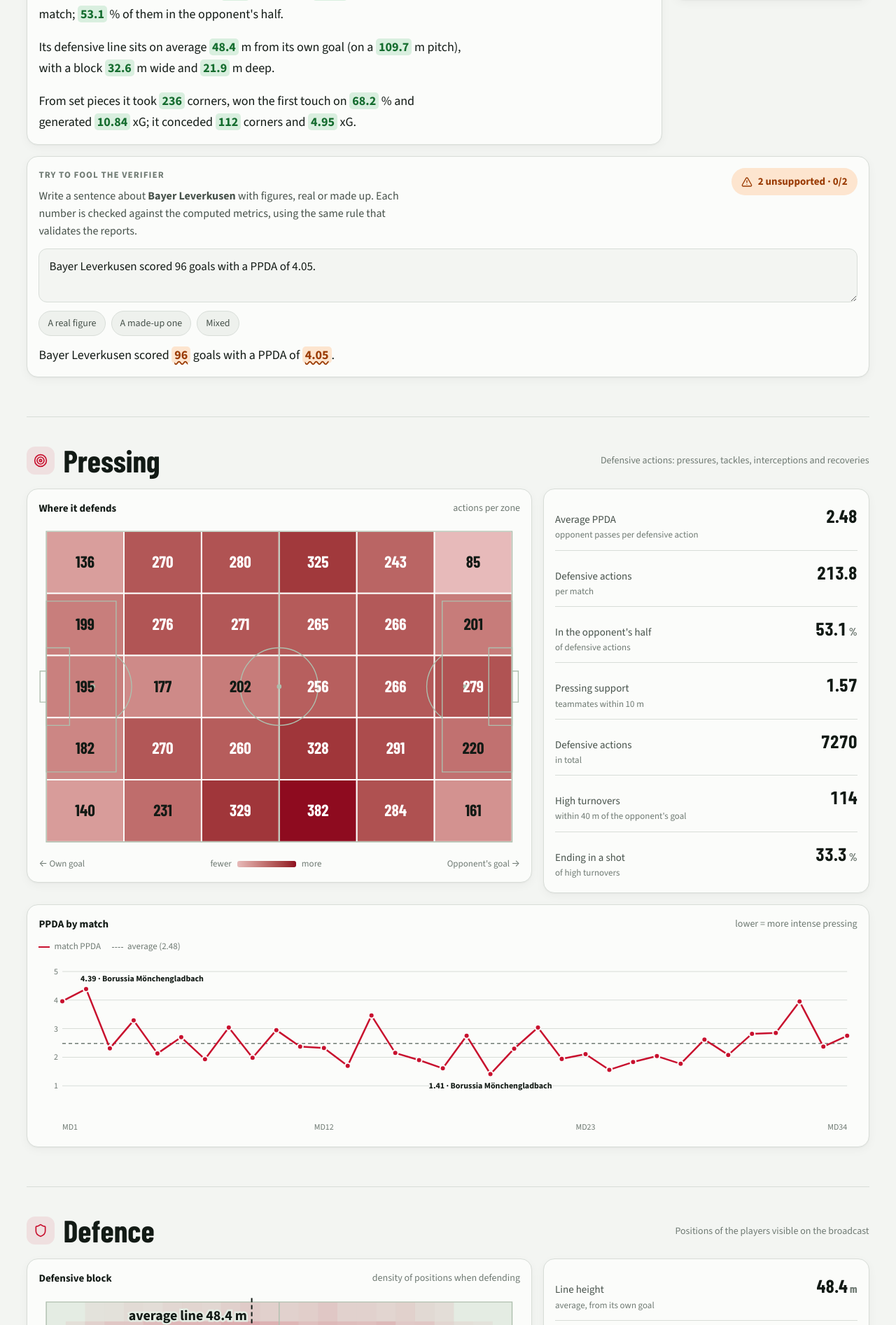
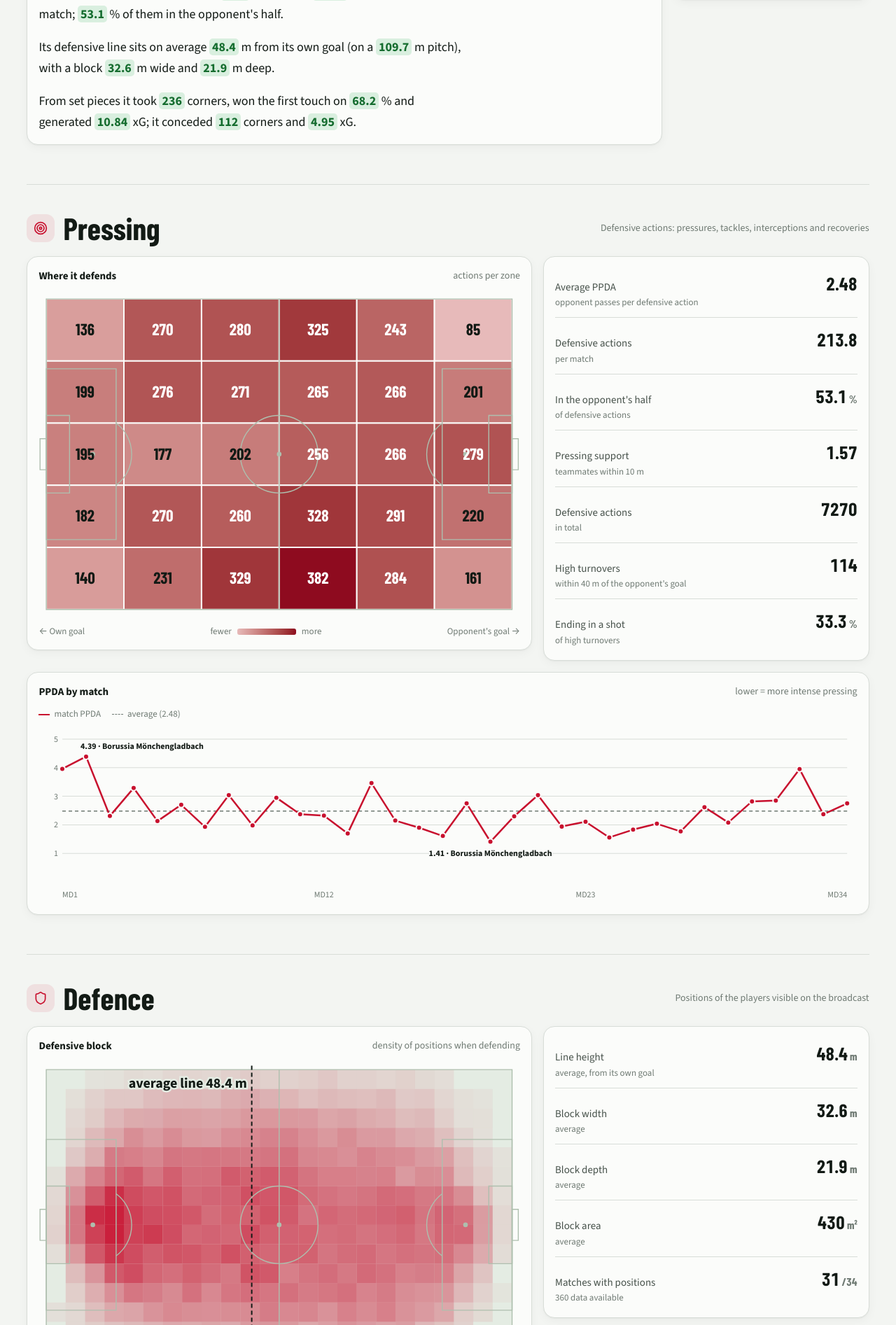
Before and after one commit to nicotimoneda/pitchiq, a FastAPI app: page / in a window 1280 px wide. Shown: the part 936-2829 px from the top of the page at 70% size. Run offline with FastAPI, Linux system fonts and the light colour scheme.

Commit message:
web: quitar el probador del verificador
Co-Authored-By: Claude Opus 5.5 <noreply@anthropic.com>

```diff
--- a/app/templates/index.html
+++ b/app/templates/index.html
@@ -429,25 +429,10 @@
     .corners-panel #zonas { margin-top: 0 !important; }
   }
   .sr-only { position: absolute; width: 1px; height: 1px; overflow: hidden; clip: rect(0 0 0 0); white-space: nowrap; }
-  .probar { margin-top: 16px; display: grid; gap: 12px; }
-  .probar-head { display: flex; justify-content: space-between; align-items: flex-start; gap: 16px; flex-wrap: wrap; }
-  .probar-intro { margin: 0; color: var(--ink-2); max-width: 70ch; }
-  .probar textarea {
     font: inherit; font-size: 17px; line-height: 1.5; color: var(--ink); background: var(--bg);
     border: 1px solid var(--rule); border-radius: 12px; padding: 12px 14px; resize: vertical; width: 100%; box-sizing: border-box;
     transition: border-color .15s ease;
   }
-  .probar textarea:hover { border-color: var(--rule-strong); }
-  .probar textarea:focus { outline: none; border-color: var(--accent); box-shadow: 0 0 0 3px var(--accent-soft); }
-  .probar-ejemplos { display: flex; flex-wrap: wrap; gap: 8px; }
-  .probar-ejemplos button { font: inherit; font-size: 14px; color: var(--ink-2); background: var(--surface-2); border: 1px solid var(--rule); border-radius: 999px; padding: 6px 12px; min-height: 36px; transition: border-color .15s ease, color .15s ease; }
-  .probar-ejemplos button:hover { border-color: var(--ink-2); color: var(--ink); }
-  .probar-out { min-height: 1.7em; }
-  .probar-out:empty::before { content: "Escribe algo con números para verificarlo."; color: var(--muted); }
-  .probar-score { display: inline-flex; align-items: center; gap: 8px; font-weight: 700; font-size: 15px; padding: 8px 14px; border-radius: 999px; background: var(--surface-2); color: var(--ink-2); white-space: nowrap; }
-  .probar-score.ok { background: var(--ok-bg); color: var(--ok); }
-  .probar-score.sin { background: var(--warn-bg); color: var(--warn); }
-  .probar-score .ico { width: 16px; height: 16px; }
   .splits-panel { margin-bottom: 16px; }
   .splits-wrap { overflow-x: auto; }
   table.splits { width: auto; min-width: min(100%, 760px); }
@@ -523,7 +508,7 @@
     }
     @page { size: A4; margin: 12mm; }
     body { font-size: 12px; -webkit-print-color-adjust: exact; print-color-adjust: exact; }
-    .topbar, .banner, .probar, #comparar, #ficha, #tip, footer, .dl-links, .hero-pitch, .splits-panel, #partidos { display: none !important; }
+    .topbar, .banner, #comparar, #ficha, #tip, footer, .dl-links, .hero-pitch, .splits-panel, #partidos { display: none !important; }
     .print-only { display: block; }
     .wrap { max-width: none; padding: 0; }
     .team-head { margin: 0; padding: 16px; box-shadow: none; }
@@ -705,19 +690,6 @@
           <a class="btn-sm" id="api-equipo" href="/api/equipos"><svg class="ico"><use href="#i-codigo"/></svg>Datos (JSON)</a>
         </div>
       </aside>
-    </div>
-    <div class="panel probar" id="probar">
-      <div class="probar-head">
-        <div>
-          <p class="report-kicker">Pon a prueba el verificador</p>
-          <p class="probar-intro">Escribe una frase sobre <b id="probar-equipo"></b> con cifras, reales o inventadas. Cada número se contrasta con las métricas calculadas, con la misma regla que valida los informes.</p>
-        </div>
-        <div class="probar-score" id="probar-score" aria-live="polite"></div>
-      </div>
-      <label for="probar-texto" class="sr-only">Frase a verificar</label>
-      <textarea id="probar-texto" rows="2" spellcheck="false"></textarea>
-      <div class="probar-ejemplos" id="probar-ejemplos" aria-label="Ejemplos"></div>
-      <div class="report-body probar-out" id="probar-out"></div>
     </div>
   </section>
 
@@ -938,12 +910,7 @@ const T_EN = {
   "Cifras sin respaldo": "Unsupported figures",
   "Cada cifra de este informe se contrasta automáticamente con las métricas calculadas a partir de los datos de los partidos. Pasa el cursor por una cifra para ver de dónde sale.":
     "Every figure in this report is automatically checked against the metrics computed from the match data. Hover over a figure to see where it comes from.",
-  "Evidencia": "Evidence", "Datos (JSON)": "Data (JSON)", "Pon a prueba el verificador": "Try to fool the verifier",
-  "Escribe una frase sobre": "Write a sentence about",
-  "con cifras, reales o inventadas. Cada número se contrasta con las métricas calculadas, con la misma regla que valida los informes.":
-    "with figures, real or made up. Each number is checked against the computed metrics, using the same rule that validates the reports.",
-  "Frase a verificar": "Sentence to verify", "Una cifra real": "A real figure", "Una inventada": "A made-up one", "Mezcla": "Mixed",
-  "Sin cifras": "No figures",
+  "Evidencia": "Evidence", "Datos (JSON)": "Data (JSON)",
   "Acciones defensivas: presiones, entradas, intercepciones y recuperaciones": "Defensive actions: pressures, tackles, interceptions and recoveries",
   "Dónde defiende": "Where it defends", "acciones por zona": "actions per zone", "← Portería propia": "← Own goal", "menos": "fewer",
   "más": "more", "Portería rival →": "Opponent's goal →", "Acciones defensivas": "Defensive actions", "por partido": "per match",
@@ -996,17 +963,17 @@ const T_EN = {
   "xG": "xG", "Dónde defendió": "Where it defended", "PPDA": "PPDA", "Ningún equipo coincide": "No team matches",
   "Cifra verificada": "Verified figure", "Sin respaldo": "Unsupported", "No coincide con ninguna métrica calculada": "Does not match any computed metric",
   "Sin PPDA calculable": "No PPDA available", "Pulsa para comparar": "Click to compare", "PPDA: ": "PPDA: ",
-  "Altura de la defensa: ": "Line height: ", "PPDA:": "PPDA:", "Altura de la defensa:": "Line height:", "Sin datos de posiciones": "No position data", "Escribe algo con números para verificarlo.": "Type something with numbers to verify it.",
+  "Altura de la defensa: ": "Line height: ", "PPDA:": "PPDA:", "Altura de la defensa:": "Line height:", "Sin datos de posiciones": "No position data",
   // atributos
   "PitchIQ, inicio": "PitchIQ, home", "Buscar equipo o competición": "Search team or competition", "Equipos": "Teams", "Secciones": "Sections",
   "Exportar a PDF": "Export to PDF", "Cambiar tema": "Change theme", "Tema": "Theme", "Resultados partido a partido": "Results match by match",
-  "Ejemplos": "Examples", "Acciones defensivas por zona del campo": "Defensive actions by pitch zone", "PPDA en cada partido": "PPDA in each match",
+  "Acciones defensivas por zona del campo": "Defensive actions by pitch zone", "PPDA en cada partido": "PPDA in each match",
   "Densidad de posiciones de los jugadores al defender y altura media de la defensa": "Density of player positions when defending and average line height",
   "Altura media de la línea defensiva en cada partido": "Average defensive line height in each match", "Destino de los córners a favor": "Where corners for ended up",
   "Equipos según intensidad de la presión y porcentaje de acciones defensivas en campo rival": "Teams by pressing intensity and share of defensive actions in the opponent's half",
   "Equipo con el que comparar": "Team to compare with", "Partido anterior": "Previous match", "Partido siguiente": "Next match", "Cerrar": "Close",
   "Acciones defensivas por zona en este partido": "Defensive actions by zone in this match", "Destino de los córners a favor en este partido": "Where corners for ended up in this match",
-  "Cambiar idioma": "Change language", "Frase a verificar ": "Sentence to verify",
+  "Cambiar idioma": "Change language",
 };
 // métricas del verificador (tooltips)
 Object.assign(T_EN, {
@@ -1044,7 +1011,6 @@ const P_EN = [
   [/^PitchIQ · datos de StatsBomb Open Data · cada cifra contrastada con las métricas calculadas · (.+)$/, "PitchIQ · StatsBomb Open Data · every figure checked against the computed metrics · $1"],
 [/^(\d+) con tiro$/, "$1 with a shot"],
   [/^(.+) concedido$/, "$1 conceded"], [/^(.+) encajados$/, "$1 conceded"],
-  [/^(\d+) sin respaldo · (.+)$/, "$1 unsupported · $2"], [/^Todo verificado · (.+)$/, "All verified · $1"],
   [/^vs (.+)$/, "vs $1"], [/^(.+) \/ (.+)$/, "$1 / $2"],
   [/^Tema: (automático|claro|oscuro)\. Pulsa para cambiar$/, (m, t) => "Theme: " + ({ automático: "automatic", claro: "light", oscuro: "dark" })[t] + ". Click to change"],
 ];
@@ -1063,7 +1029,7 @@ function tr(txt) {
 function traducirArbol(root) {
   if (!EN) return;
   const w = document.createTreeWalker(root, NodeFilter.SHOW_TEXT, {
-    acceptNode: (n) => n.parentElement.closest("script, style, #resumen, #probar-out, #informe-ia-body, #probar-texto") ? NodeFilter.FILTER_REJECT : NodeFilter.FILTER_ACCEPT,
+    acceptNode: (n) => n.parentElement.closest("script, style, #resumen, #informe-ia-body") ? NodeFilter.FILTER_REJECT : NodeFilter.FILTER_ACCEPT,
   });
   const nodos = [];
   while (w.nextNode()) nodos.push(w.currentNode);
@@ -1699,45 +1665,6 @@ function renderComparar(team) {
 }
 
 
-/* ---------- probar el verificador ---------- */
-function ejemplosProbar(team) {
-  const T = team.herramientas, R = resultados(team);
-  const inventado = (v, d) => fmt(v * 1.23 + 1, d);
-  return EN ? [
-    ["A real figure", team.nombre + " won " + R.victorias + " matches and scored " + R.goles_favor + " goals."],
-    ["A made-up one", team.nombre + " scored " + (R.goles_favor + 7) + " goals with a PPDA of " + inventado(T.presion.ppda_medio, 2) + "."],
-    ["Mixed", "It took " + T.corners_ataque.n_corners + " corners and generated " + inventado(T.corners_ataque.xg_a_favor, 2) + " xG from set pieces."],
-  ] : [
-    ["Una cifra real", team.nombre + " ganó " + R.victorias + " partidos y marcó " + R.goles_favor + " goles."],
-    ["Una inventada", team.nombre + " marcó " + (R.goles_favor + 7) + " goles con un PPDA de " + inventado(T.presion.ppda_medio, 2) + "."],
-    ["Mezcla", "Lanzó " + T.corners_ataque.n_corners + " córners y generó " + inventado(T.corners_ataque.xg_a_favor, 2) + " de xG a balón parado."],
-  ];
-}
-function verificarProbar() {
-  const team = actual();
-  const out = $("#probar-out");
-  const texto = $("#probar-texto").value.trim();
-  out.innerHTML = texto ? "<p>" + esc(texto) + "</p>" : "";
-  const { total, ok } = marcarCifras(out, evidencia(team), nombresDe(team));
-  const sc = $("#probar-score");
-  if (!total) { sc.className = "probar-score"; sc.textContent = "Sin cifras"; return; }
-  const todo = ok === total;
-  sc.className = "probar-score " + (todo ? "ok" : "sin");
-  sc.innerHTML = icono(todo ? "verif" : "alerta") + (todo ? "Todo verificado · " : (total - ok) + " sin respaldo · ") + ok + "/" + total;
-}
-function renderProbar(team) {
-  $("#probar-equipo").textContent = team.nombre;
-  const ej = ejemplosProbar(team);
-  $("#probar-ejemplos").innerHTML = ej.map(([lab], i) => '<button type="button" data-i="' + i + '">' + lab + "</button>").join("");
-  $("#probar-ejemplos").querySelectorAll("button").forEach((b) => b.addEventListener("click", () => {
-    $("#probar-texto").value = ej[+b.dataset.i][1];
-    verificarProbar();
-  }));
-  $("#probar-texto").value = ej[1][1];
-  verificarProbar();
-}
-let probarTimer = null;
-$("#probar-texto").addEventListener("input", () => { clearTimeout(probarTimer); probarTimer = setTimeout(verificarProbar, 120); });
 
 
 /* ---------- mapa de estilos ---------- */
@@ -1997,7 +1924,6 @@ function render() {
   pintarBoton(team);
   renderCabecera(team);
   renderInforme(team);
-  renderProbar(team);
   renderPresion(team);
   renderDefensa(team);
   renderBalonParado(team);
```
Also changed, not shown: README.es.md (+1 -2 lines), tests/e2e/test_web.py (+0 -8 lines), tests/test_app.py (+1 -1 lines), README.md, 1 other file.
